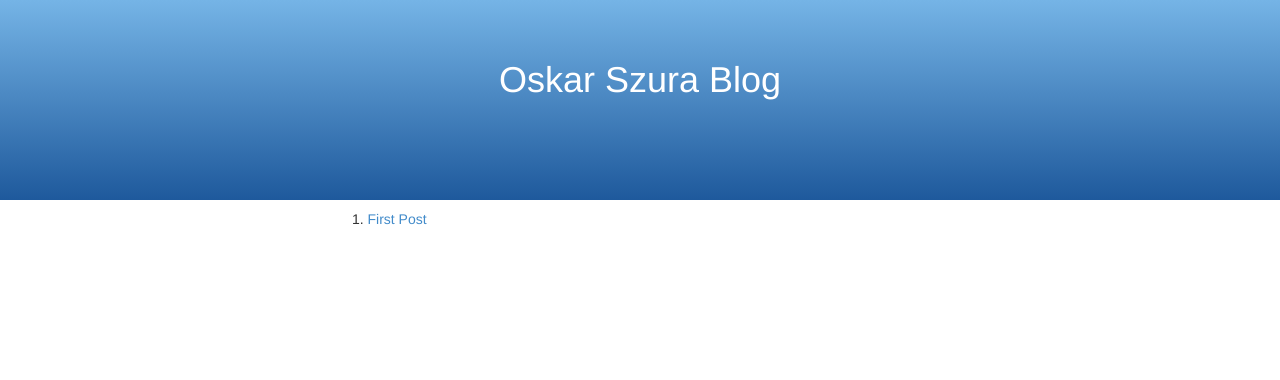
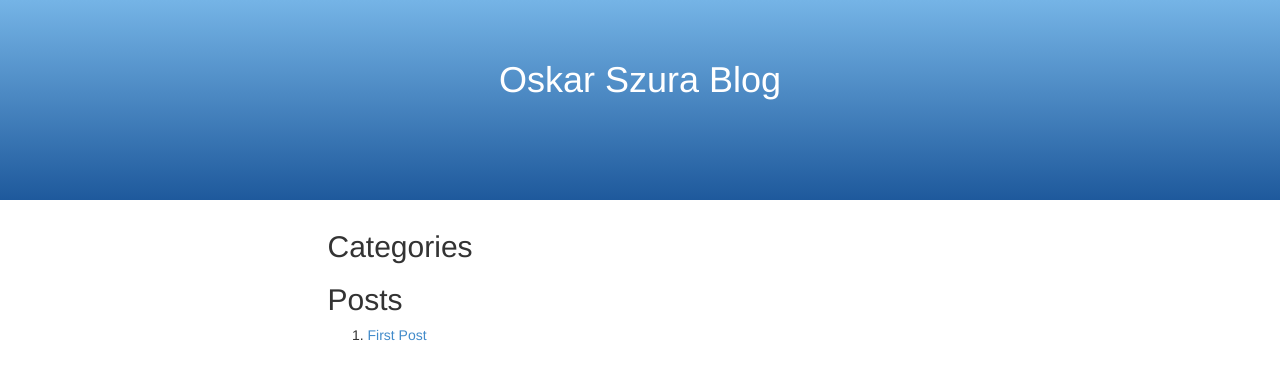
Before and after one commit to oskarszura/oskarszura.github.io, a Jekyll site: the page built from index.html, in a window 1280 px wide. Shown: the top 380 px of the page. Built offline with Jekyll 4.4.1, drawn with Linux system fonts in a browser that asks for light colours.

Commit message:
Implemented categories

```diff
--- a/_config.yml
+++ b/_config.yml
@@ -1 +1,8 @@
 excerpt_separator: <!--more-->
+categories:
+  - title: JavaScript
+    url: /javascript
+  - title: FrontEnd
+    url: /frontend
+  - title: NodeJS
+    url: /nodejs
--- a/index.html
+++ b/index.html
@@ -3,6 +3,16 @@ layout: default
 title: Oskar Szura Blog
 ---
 
+<h2>Categories</h2>
+<ol>
+    {% for category in site.categories %}
+    <li>
+        <a href="{{ category.url }}">{{ category.title }}</a>
+    </li>
+    {% endfor %}
+</ol>
+
+<h2>Posts</h2>
 <ol>
     {% for post in site.posts %}
     <li>
```
